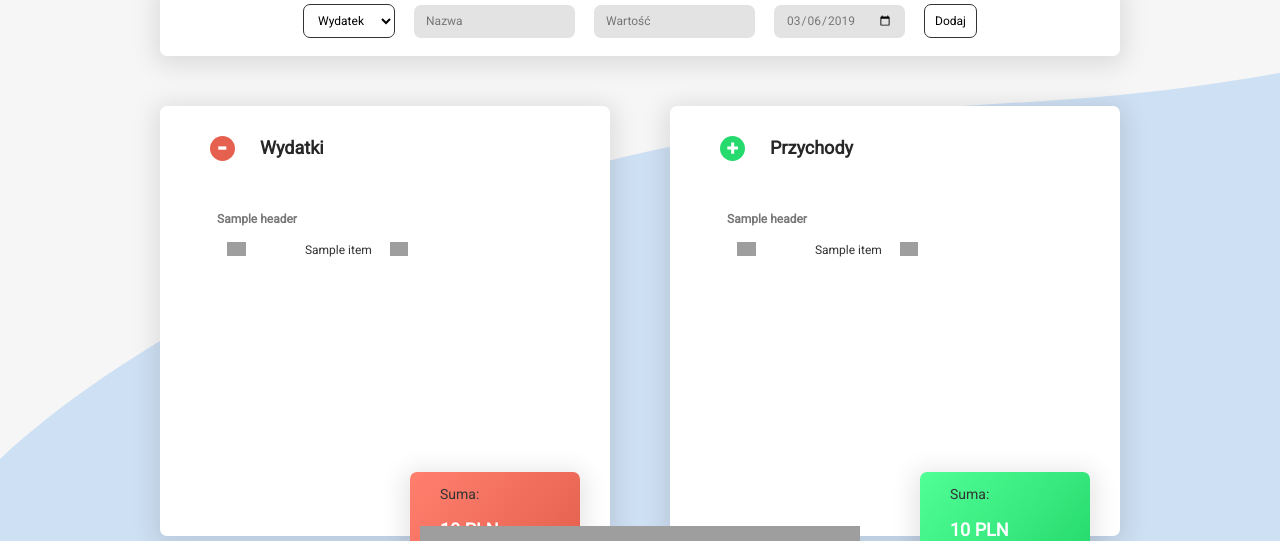
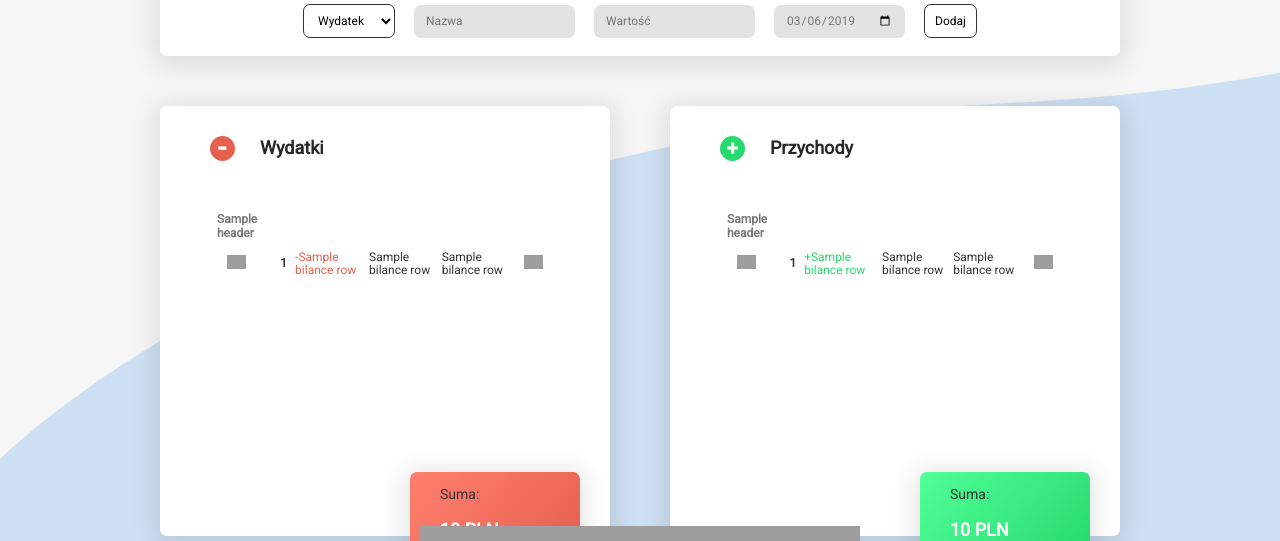
Before and after one commit to TSC-Apps/homeBrain, a Flask app: template templates/index.html in a window 1280 px wide. Shown: the part 219-760 px from the top of the page. Run offline with Flask 2, Linux system fonts and the light colour scheme; the template is opened without the code that fills it: most values are stand-ins (such as "Sample title", 1, 10 or a date in 2020); grey boxes are pictures that could not be loaded.

Commit message:
Made frontend great again, fixed bilance query bug

```diff
--- a/app.py
+++ b/app.py
@@ -85,7 +85,7 @@
             incomes = sum_incomes[0]
 
         bilance = 0
-        if sum_incomes[0] is not None and sum_all_expenses[0] is not None:
+        if sum_all_incomes[0] is not None and sum_all_expenses[0] is not None:
             bilance = sum_all_incomes[0] - sum_all_expenses[0]
         elif sum_all_incomes[0] is None and sum_all_expenses[0] is not None:
             bilance = 0 - sum_all_expenses[0]
--- a/templates/index.html
+++ b/templates/index.html
@@ -34,7 +34,8 @@
                     </select>
 
                     <input class="input" required maxlength="10" type="text" id="name" name="name" placeholder="Nazwa">
-                    <input class="input" required maxlength="10" type="number" step="0.01" id="value" name="value" placeholder="Wartość">
+                    <input class="input" required maxlength="10" type="number" step="0.01" id="value" name="value"
+                           placeholder="Wartość">
                     <input class="input" required type="date" id="date" name="date">
                     <button type="submit" class="btn btn-add">Dodaj</button>
                 </form>
@@ -56,9 +57,10 @@
                                 <tr class="table-row">
                                     <td><img class="btn btn-remove" src="../static/img/icon-remove.svg" alt="Remove">
                                     </td>
-                                    {% for item in bilance_row %}
-                                        <td class="table-item">{{ item }}</td>
-                                    {% endfor %}
+                                    <td class="table-item item-name">{{ bilance_row[0] }}</td>
+                                    <td class="table-item item-value">-{{ bilance_row[1] }}</td>
+                                    <td class="table-item">{{ bilance_row[2] }}</td>
+                                    <td class="table-item">{{ bilance_row[3] }}</td>
                                     <td><img class="btn btn-edit" src="../static/img/icon-edit.svg" alt="Edit"></td>
                                 </tr>
                             {% endfor %}
@@ -84,9 +86,10 @@
                         {% for bilance_row in the_data_incomes %}
                             <tr class="table-row">
                                 <td><img class="btn btn-remove" src="../static/img/icon-remove.svg" alt="Remove"></td>
-                                {% for item in bilance_row %}
-                                    <td class="table-item">{{ item }}</td>
-                                {% endfor %}
+                                <td class="table-item item-name">{{ bilance_row[0] }}</td>
+                                <td class="table-item item-value">+{{ bilance_row[1] }}</td>
+                                <td class="table-item">{{ bilance_row[2] }}</td>
+                                <td class="table-item">{{ bilance_row[3] }}</td>
                                 <td><img class="btn btn-edit" src="../static/img/icon-edit.svg" alt="Edit"></td>
                             </tr>
                         {% endfor %}
```
